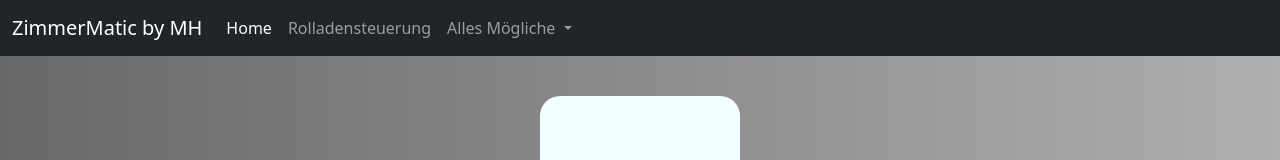
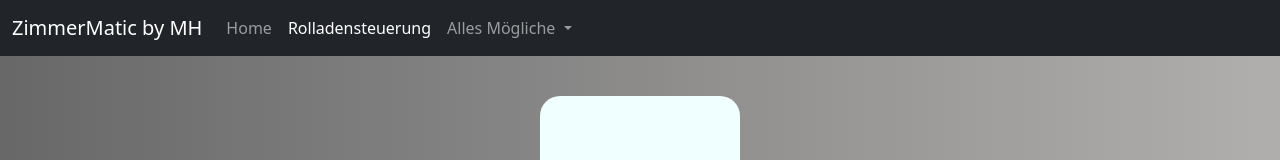
Before and after one commit to MarvinHofmann/ZimmerMatic, a website: page public/rolladenSteuerung.html in a window 1280 px wide. Shown: the top 160 px of the page. Drawn offline with nearby package versions, Linux system fonts and the light colour scheme.

Commit message:
UI change

```diff
--- a/public/rolladenSteuerung.html
+++ b/public/rolladenSteuerung.html
@@ -23,10 +23,10 @@
         <div class="collapse navbar-collapse" id="navbarNavDropdown">
           <ul class="navbar-nav">
             <li class="nav-item">
-              <a class="nav-link active" aria-current="page" href="#">Home</a>
+              <a class="nav-link " aria-current="page" href="index.html">Home</a>
             </li>
             <li class="nav-item">
-              <a class="nav-link" href="rolladenSteuerung.html">Rolladensteuerung</a>
+              <a class="nav-link active" href="rolladenSteuerung.html">Rolladensteuerung</a>
             </li>
             <li class="nav-item dropdown">
               <a class="nav-link dropdown-toggle" href="#" id="navbarDropdownMenuLink" role="button" data-bs-toggle="dropdown" aria-expanded="false">
```
